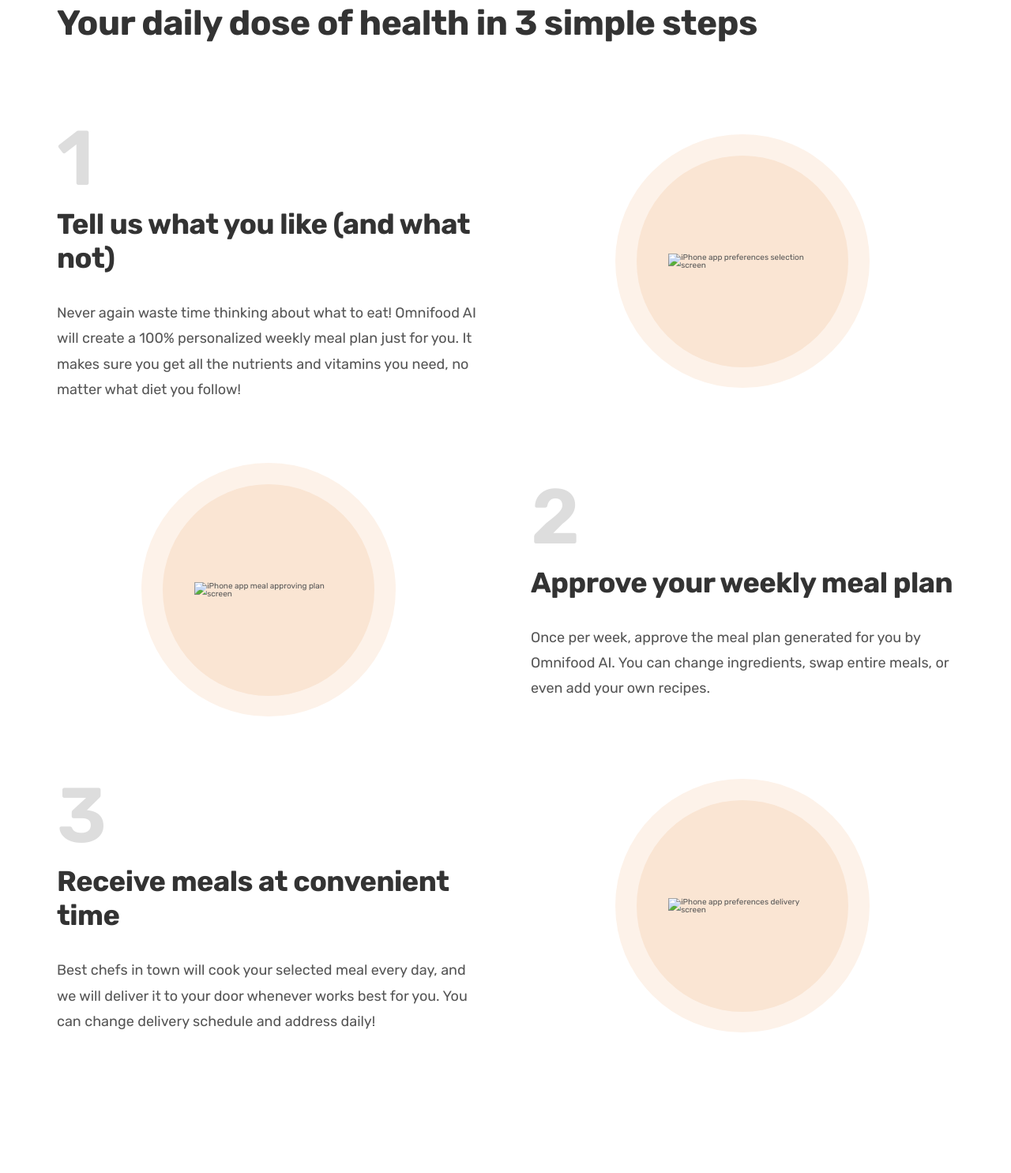
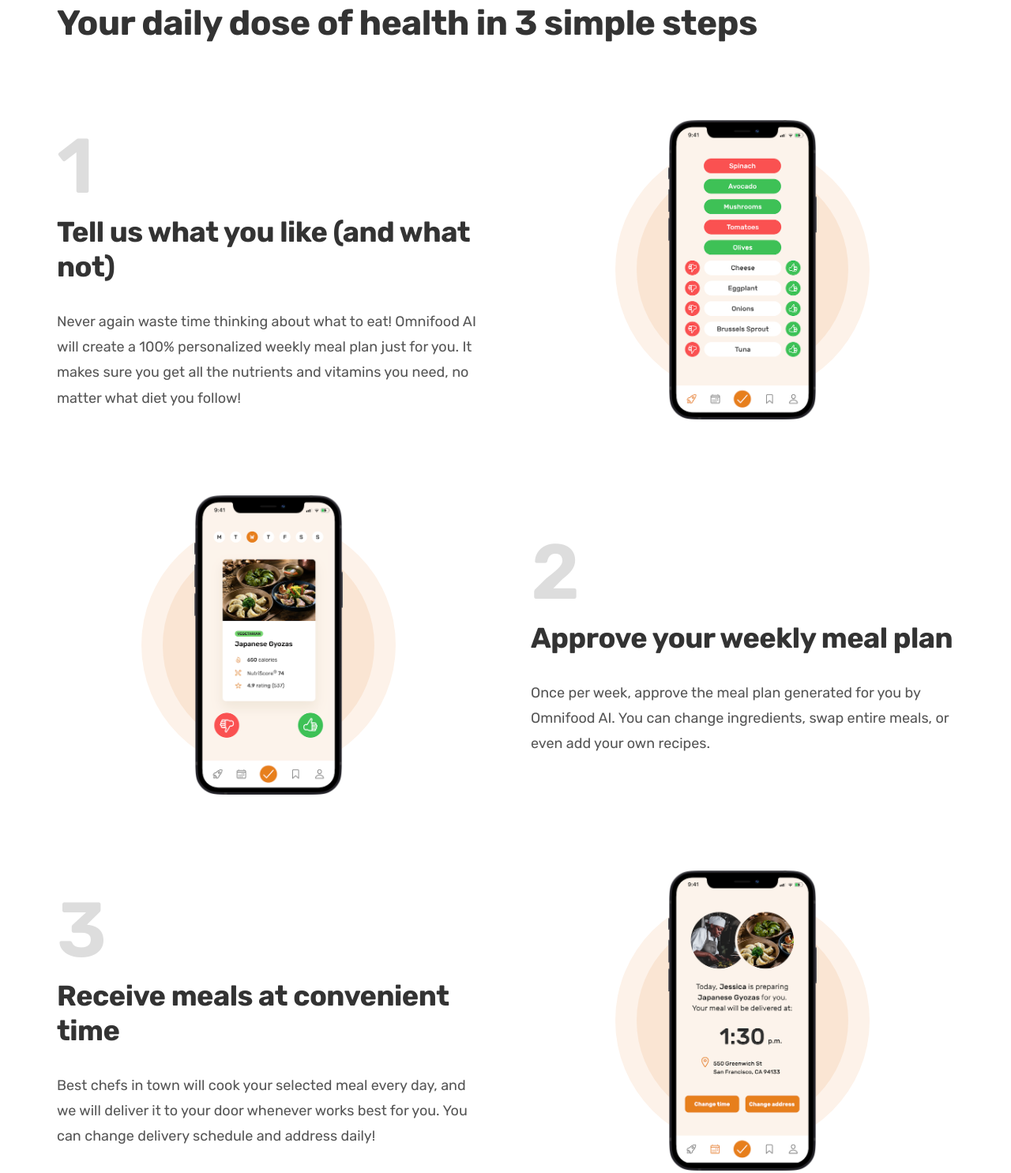
Before and after one commit to DannyRD117/CSS-Unifood-Project, a plain HTML site: page index.html in a window 1280 px wide. Shown: the part 1045-2530 px from the top of the page at 79% size. Drawn offline with nearby package versions, Linux system fonts and the light colour scheme; the site is published under a folder, as on GitHub Pages, so addresses that start at the root find nothing.

Commit message:
fixing image in how it work section

```diff
--- a/index.html
+++ b/index.html
@@ -140,7 +140,7 @@
           </div>
           <div class="step-img-box">
             <img
-              src="/images/app/app-screen-1.png"
+              src="images/app/app-screen-1.png"
               alt="iPhone app preferences
             selection screen"
               class="step-img"
@@ -150,7 +150,7 @@
           <!-- STEP 02 -->
           <div class="step-img-box">
             <img
-              src="/images/app/app-screen-2.png"
+              src="images/app/app-screen-2.png"
               alt="iPhone app meal approving plan screen"
               class="step-img"
             />
@@ -176,7 +176,7 @@
           </div>
           <div class="step-img-box">
             <img
-              src="/images/app/app-screen-3.png"
+              src="images/app/app-screen-3.png"
               alt="iPhone app preferences
             delivery screen"
               class="step-img"
```
